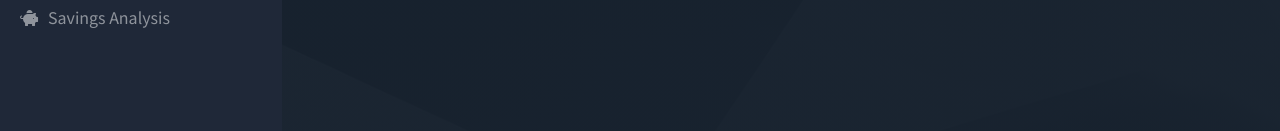
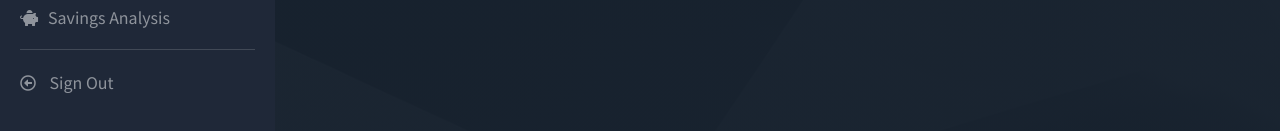
Before and after one commit to taydunworth/financial-goal-planner, a Vue app: page / in a window 1280 px wide. Shown: the part 349-480 px from the top of the page. Built offline with nearby package versions, Linux system fonts and the light colour scheme.

Commit message:
Updates styling of sidebar and adds sign out option

```diff
--- a/src/App.vue
+++ b/src/App.vue
@@ -18,6 +18,7 @@
         <li><i class="far fa-credit-card"></i> Integrate with Bank</li>
         <li><i class="fas fa-chart-bar"></i> Track Progress</li>
         <li><i class="fas fa-piggy-bank"></i>Savings Analysis</li>
+        <li><i class="far fa-arrow-alt-circle-left"></i> Sign Out</li>
       </ul>
     </div>
   </div>
@@ -83,10 +84,11 @@ body {
 
 #sidebar {
   background-color: #1F2838;
-  width: 22%;
+  width: 275px;
   height: calc(100vh - 70px);
   color: #8f949c;
   padding: 20px;
+
 }
 
 #sidebar ul {
```
